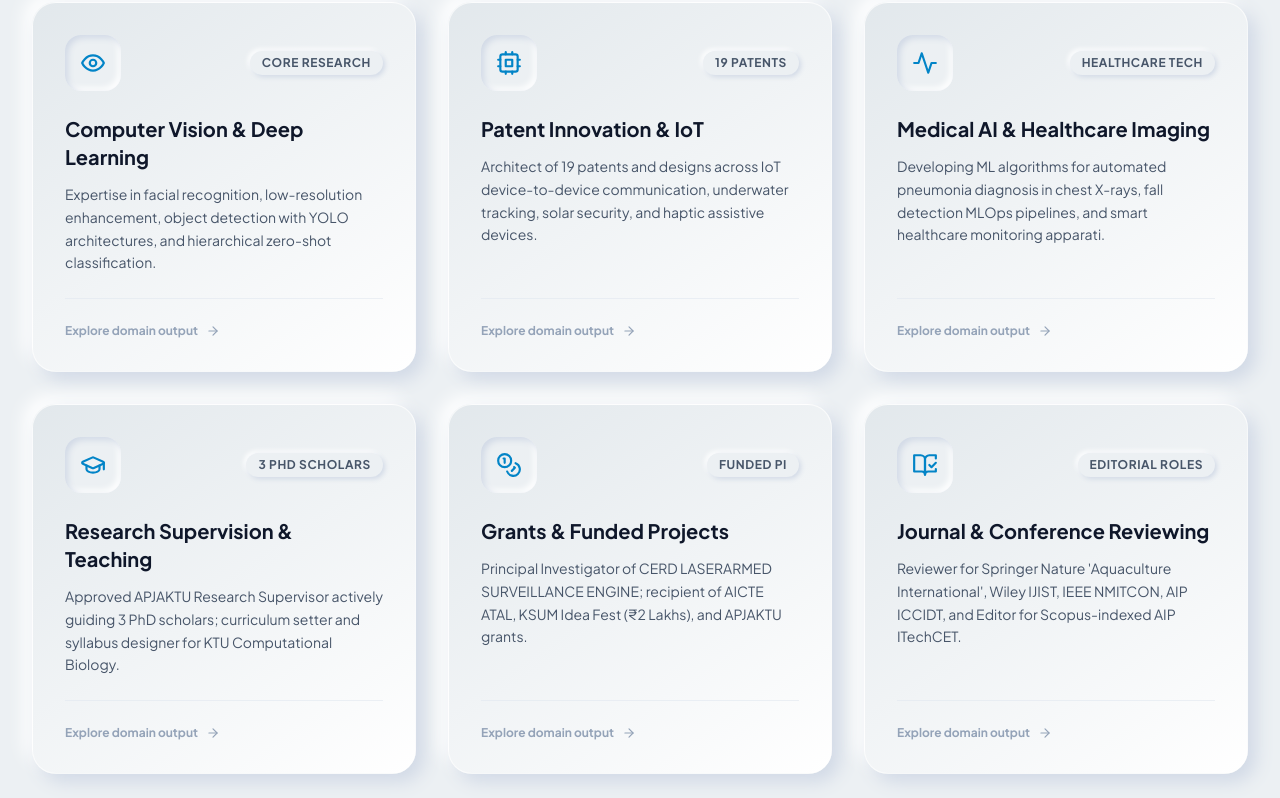
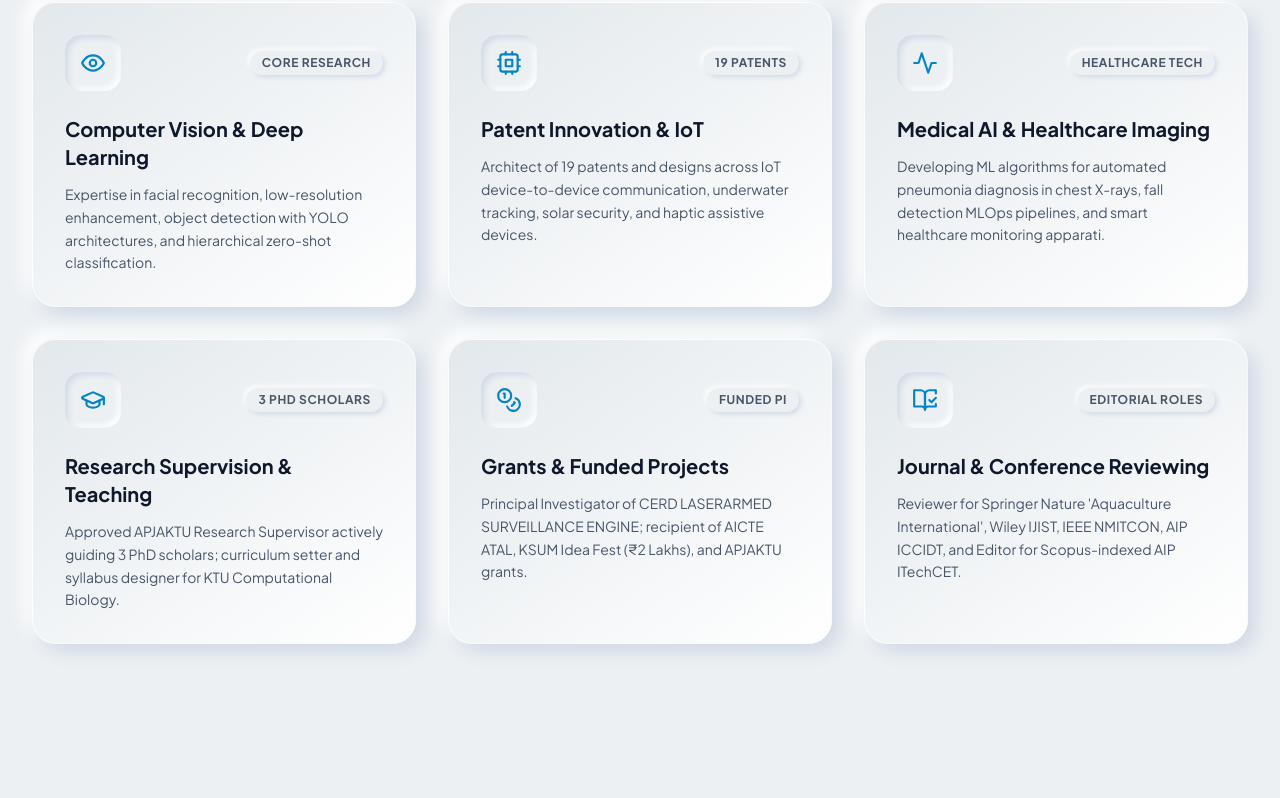
Before and after one commit to AnoopkumarA/Renjith_PersonalWebsite, a React (Vite) app: page / in a window 1280 px wide. Shown: the part 1416-2214 px from the top of the page. Built offline with nearby package versions, Linux system fonts and the light colour scheme; a web font is replaced by a local one.

Commit message:
fix(what-i-do): remove explore domain output links from cards

```diff
--- a/src/components/WhatIDo.tsx
+++ b/src/components/WhatIDo.tsx
@@ -5,8 +5,7 @@ import {
   Activity,
   GraduationCap,
   Coins,
-  BookOpenCheck,
-  ArrowRight
+  BookOpenCheck
 } from 'lucide-react';
 import { domainsData } from '../data/portfolioData';
 
@@ -48,7 +47,7 @@ export default function WhatIDo() {
                 whileInView={{ opacity: 1, y: 0 }}
                 viewport={{ once: true }}
                 transition={{ duration: 0.35, delay: index * 0.06 }}
-                className="inbio-card p-8 flex flex-col justify-between group cursor-pointer"
+                className="inbio-card p-8 flex flex-col justify-between group"
               >
                 <div>
                   {/* Top row: Inset Icon & Tag */}
@@ -71,12 +70,6 @@ export default function WhatIDo() {
                     {item.description}
                   </p>
                 </div>
-
-                {/* Bottom link indicator */}
-                <div className="pt-6 mt-6 border-t border-slate-200/60 flex items-center gap-2 text-xs font-bold text-slate-400 group-hover:text-sky-600 transition-colors">
-                  <span>Explore domain output</span>
-                  <ArrowRight size={14} className="group-hover:translate-x-1.5 transition-transform" />
-                </div>
               </motion.div>
             );
           })}
```
